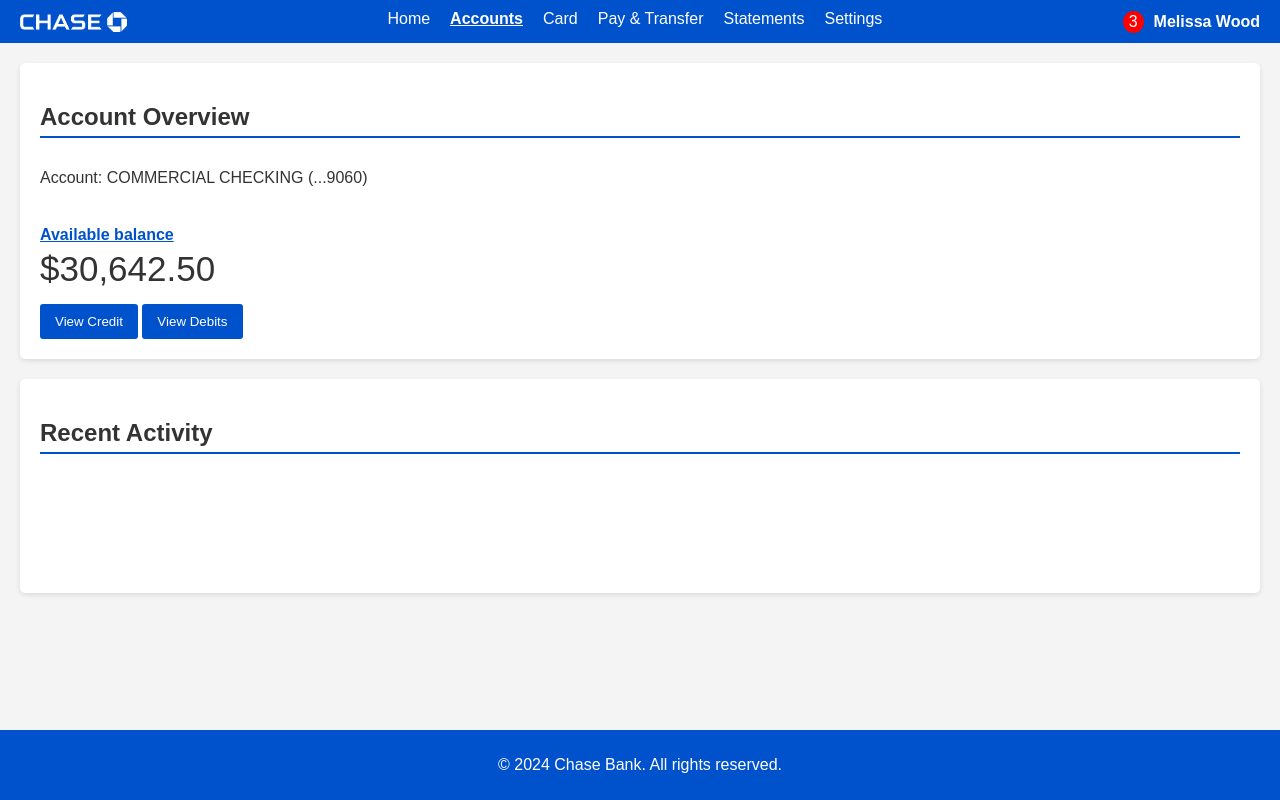
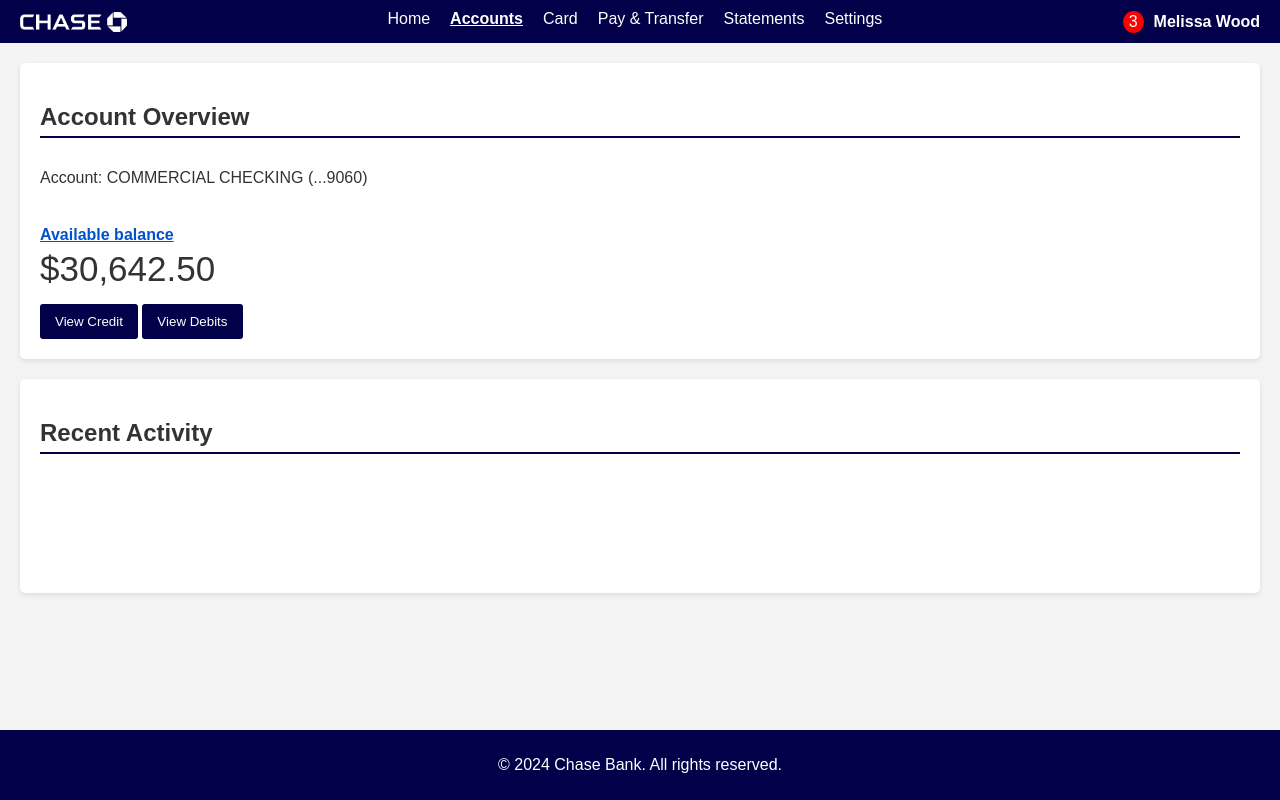
Before and after one commit to stephenjoshua18-web/chasebank, a plain HTML site: page dashboard.html in a window 1280 px wide. Drawn offline with Linux system fonts and the light colour scheme.

Commit message:
chnaged bg color to dark blue

```diff
--- a/dashboard.html
+++ b/dashboard.html
@@ -21,7 +21,7 @@
             min-height: 100vh;
         }
         .dashboard-header {
-            background-color: #0052cc;
+            background-color: #010048;
             color: white;
             padding: 10px 20px;
             display: flex;
@@ -73,7 +73,7 @@
             box-shadow: 0 2px 5px rgba(0,0,0,0.1);
         }
         .account-overview h2, .recent-activity h2 {
-            border-bottom: 2px solid #0052cc;
+            border-bottom: 2px solid #010048;
             padding-bottom: 5px;
             margin-bottom: 15px;
         }
@@ -86,7 +86,7 @@
             margin-bottom: 5px; /* Adjusted for mobile */
         }
         .view-transactions-btn {
-            background-color: #0052cc;
+            background-color: #010048;
             color: white;
             border: none;
             padding: 10px 15px;
@@ -103,7 +103,7 @@
             color: rgba(237, 13, 13, 0.94);
         }
         .dashboard-footer {
-            background-color: #0052cc;
+            background-color: #010048;
             color: white;
             text-align: center;
             padding: 10px 0;
```
